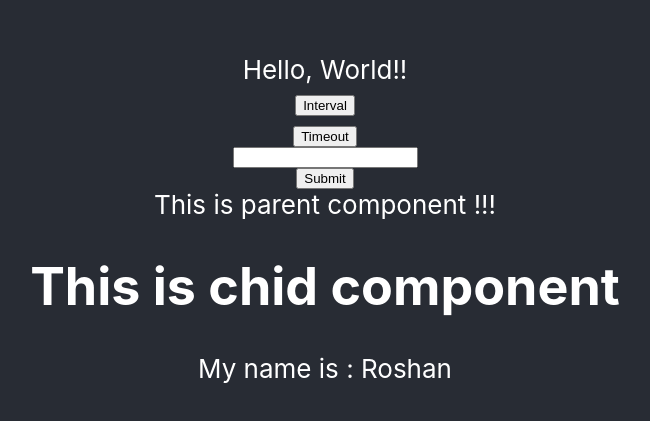
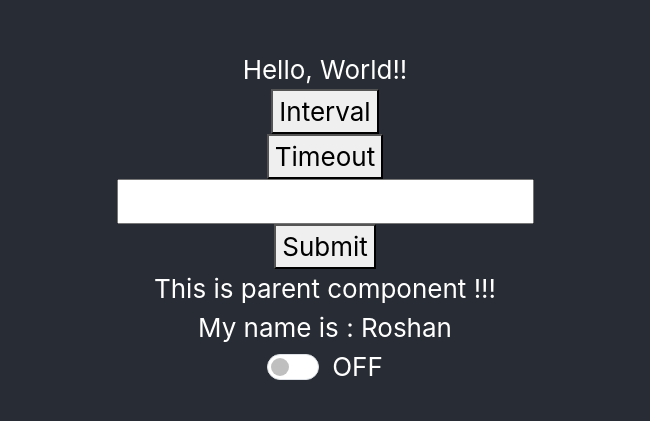
Before and after one commit to Patil-Roshan/Training-Tasks, a React (Create React App) app in the folder react/dashboard/: page / in a window 1280 px wide. Shown: the part 181-602 px from the top of the page, without its empty margins (315-965 px from the left). Built offline with nearby package versions, Linux system fonts and the light colour scheme.

Commit message:
Conditional rendering
Addded ToggleButton component.
showing ON on the screen when the toggle is on and show OFF otherwise.

```diff
--- a/react/dashboard/public/index.html
+++ b/react/dashboard/public/index.html
@@ -10,34 +10,22 @@
       content="Web site created using create-react-app"
     />
     <link rel="apple-touch-icon" href="%PUBLIC_URL%/logo192.png" />
-    <!--
-      manifest.json provides metadata used when your web app is installed on a
-      user's mobile device or desktop. See https://developers.google.com/web/fundamentals/web-app-manifest/
-    -->
+    <link
+      href="https://cdn.jsdelivr.net/npm/bootstrap@5.3.2/dist/css/bootstrap.min.css"
+      rel="stylesheet"
+      integrity="sha384-T3c6CoIi6uLrA9TneNEoa7RxnatzjcDSCmG1MXxSR1GAsXEV/Dwwykc2MPK8M2HN"
+      crossorigin="anonymous"
+    />
     <link rel="manifest" href="%PUBLIC_URL%/manifest.json" />
-    <!--
-      Notice the use of %PUBLIC_URL% in the tags above.
-      It will be replaced with the URL of the `public` folder during the build.
-      Only files inside the `public` folder can be referenced from the HTML.
-
-      Unlike "/favicon.ico" or "favicon.ico", "%PUBLIC_URL%/favicon.ico" will
-      work correctly both with client-side routing and a non-root public URL.
-      Learn how to configure a non-root public URL by running `npm run build`.
-    -->
     <title>React App</title>
   </head>
   <body>
     <noscript>You need to enable JavaScript to run this app.</noscript>
     <div id="root"></div>
-    <!--
-      This HTML file is a template.
-      If you open it directly in the browser, you will see an empty page.
-
-      You can add webfonts, meta tags, or analytics to this file.
-      The build step will place the bundled scripts into the <body> tag.
-
-      To begin the development, run `npm start` or `yarn start`.
-      To create a production bundle, use `npm run build` or `yarn build`.
-    -->
+    <script
+      src="https://cdn.jsdelivr.net/npm/bootstrap@5.3.2/dist/js/bootstrap.bundle.min.js"
+      integrity="sha384-C6RzsynM9kWDrMNeT87bh95OGNyZPhcTNXj1NW7RuBCsyN/o0jlpcV8Qyq46cDfL"
+      crossorigin="anonymous"
+    ></script>
   </body>
 </html>
--- a/react/dashboard/src/App.js
+++ b/react/dashboard/src/App.js
@@ -3,6 +3,7 @@ import Form from './components/Form';
 import FunctionSetInterval from './components/FunctionSetInterval';
 import FunctionSetTimeout from './components/FunctionSetTimeout';
 import ParentComponent from './components/ParentComponent';
+import ToggleButton from './components/ToggleButton';
 
 function App() {
   return (
@@ -12,6 +13,7 @@ function App() {
       <FunctionSetTimeout />
       <Form />
       <ParentComponent />
+      <ToggleButton />
     </div>
   );
 }
--- a/react/dashboard/src/components/ChildComponent.js
+++ b/react/dashboard/src/components/ChildComponent.js
@@ -3,7 +3,6 @@ import React from 'react'
 export default function ChildComponent({ name }) {
     return (
         <div>
-            <h1>This is chid component </h1>
             My name is : {name}
         </div>
     )
--- /dev/null
+++ b/react/dashboard/src/components/ToggleButton.js
@@ -0,0 +1,24 @@
+import React, { useState } from "react";
+
+export default function ToggleButton() {
+  const [toggle, settoggle] = useState("OFF");
+  const handleClick = () => {
+    if (toggle === "ON") {
+      settoggle("OFF");
+    } else {
+      settoggle("ON")
+    }
+  };
+
+  return (
+    <div class="form-check form-switch">
+      <input onClick={handleClick}
+        class="form-check-input"
+        type="checkbox"
+        role="switch"
+        id="flexSwitchCheckDefault"
+      />
+      {toggle}
+    </div>
+  )
+}
```
